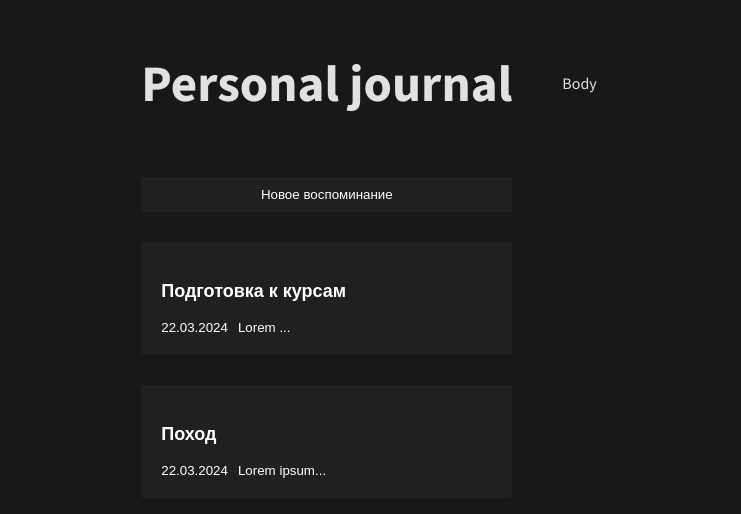
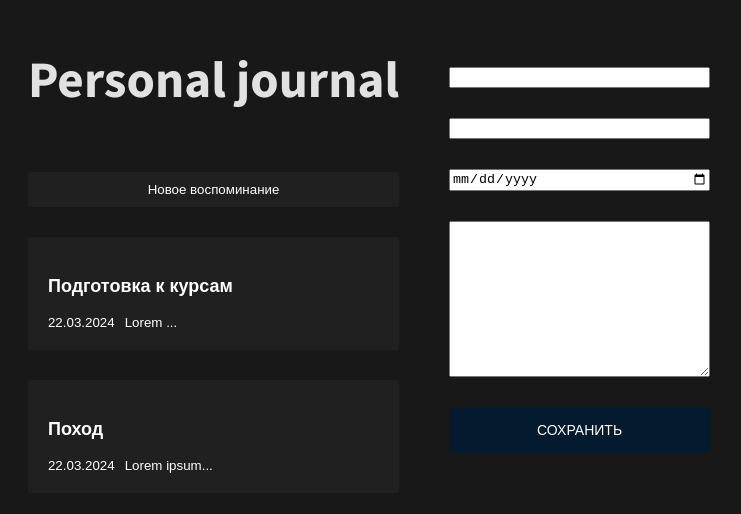
Before and after one commit to ITboo/purpleschool-react-basics, a React (Vite) app in the folder journal/: page / in a window 1280 px wide. Shown: the part 140-654 px from the top of the page, without its empty margins (246-987 px from the left). Built offline with nearby package versions, Linux system fonts and the light colour scheme.

Commit message:
add form

```diff
--- a/journal/src/App.jsx
+++ b/journal/src/App.jsx
@@ -6,6 +6,7 @@ import LeftPanel from './layouts/LeftPanel/LeftPanel';
 import Body from './layouts/Body/Body';
 import Header from './components/Header/Header';
 import JournalList from './components/JournalList/JournalList';
+import JournalForm from './components/JournalForm/JournalForm';
 
 function App() {
 
@@ -21,6 +22,7 @@ function App() {
 			text: 'Lorem ipsum...'
 		}
 	];
+
 
 	return (
 		<div className='app'>
@@ -44,7 +46,9 @@ function App() {
 					</CardButton>
 				</JournalList>
 			</LeftPanel>
-			<Body>Body</Body>
+			<Body>
+				<JournalForm />
+			</Body>
 		</div>
 	);
 }
--- a/journal/src/components/Button/Button.jsx
+++ b/journal/src/components/Button/Button.jsx
@@ -1,14 +1,8 @@
-import { useState } from 'react';
 import './Button.css';
 
-
-const Button = () => {
-	const [text, setText] = useState('Сохранить');
-	const clicked = () => {
-		setText(t=>t+' lol');
-	};
+const Button = ({text, onClick}) => {
 	return (
-		<button className='button accent' onClick={clicked}>{text}</button>
+		<button className='button accent' onClick={onClick}>{text}</button>
 	);
 };
 
--- /dev/null
+++ b/journal/src/components/JournalForm/JournalForm.css
@@ -0,0 +1,5 @@
+.journal-form{
+    display: flex;
+    flex-direction: column;
+    gap: 30px;
+}
--- /dev/null
+++ b/journal/src/components/JournalForm/JournalForm.jsx
@@ -0,0 +1,28 @@
+import { useState } from 'react';
+import Button from '../Button/Button';
+
+import './JournalForm.css';
+
+const JournalForm = () => {
+	const [inputData, setInputData] = useState('');
+	const inputChange = (e) => {
+		setInputData(e.target.value);
+	};
+	const addPost = (e) => {
+		e.preventDefault();
+		const formData = new FormData(e.target);
+		const formProps = Object.fromEntries(formData);
+		console.log(formProps);
+	};
+	return (
+		<form className='journal-form' onSubmit={addPost}>
+			<input name="title" type="text" />
+			<input name="tag" type="text"/>
+			<input name="date" type="date" value={inputData} onChange={inputChange} />
+			<textarea name="post" id="" cols="30" rows="10"></textarea>
+			<Button text='Сохранить' onClick={()=>console.log('OK')} />
+		</form>
+	);
+};
+
+export default JournalForm;
```
